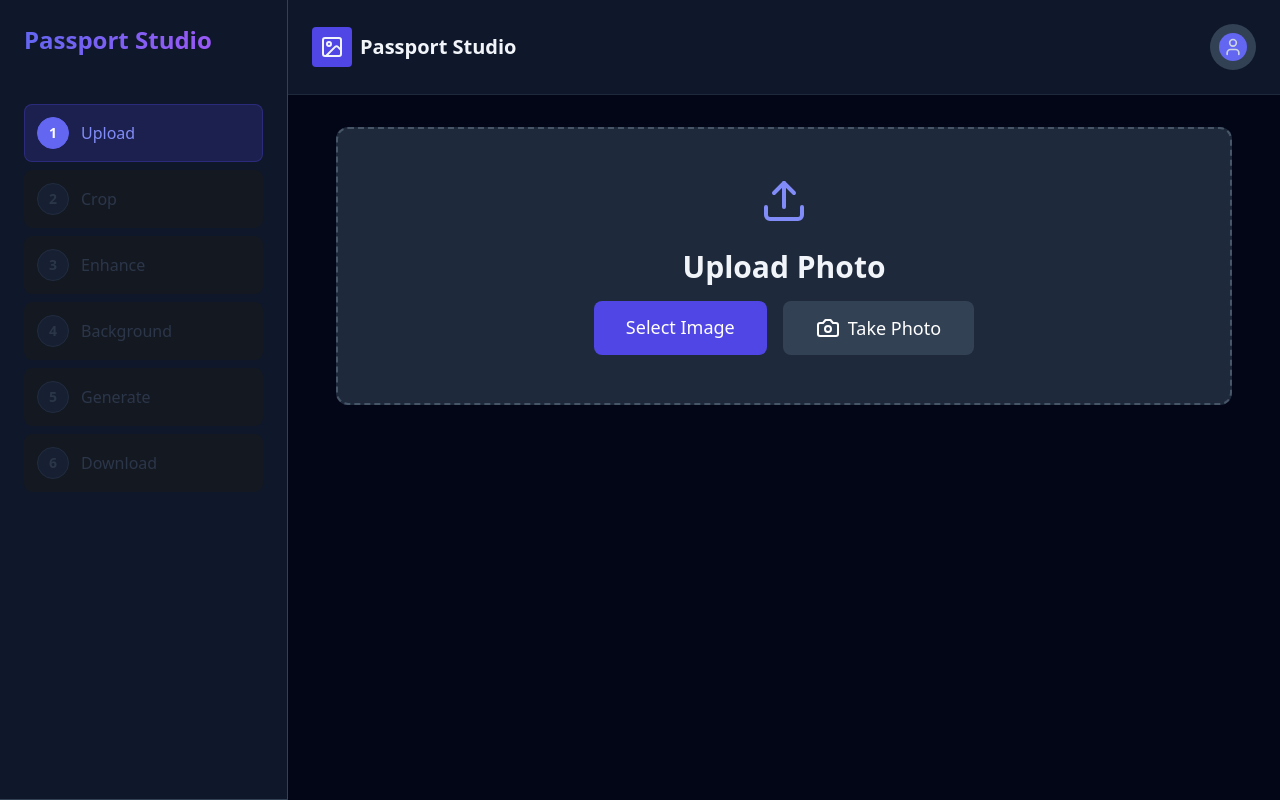
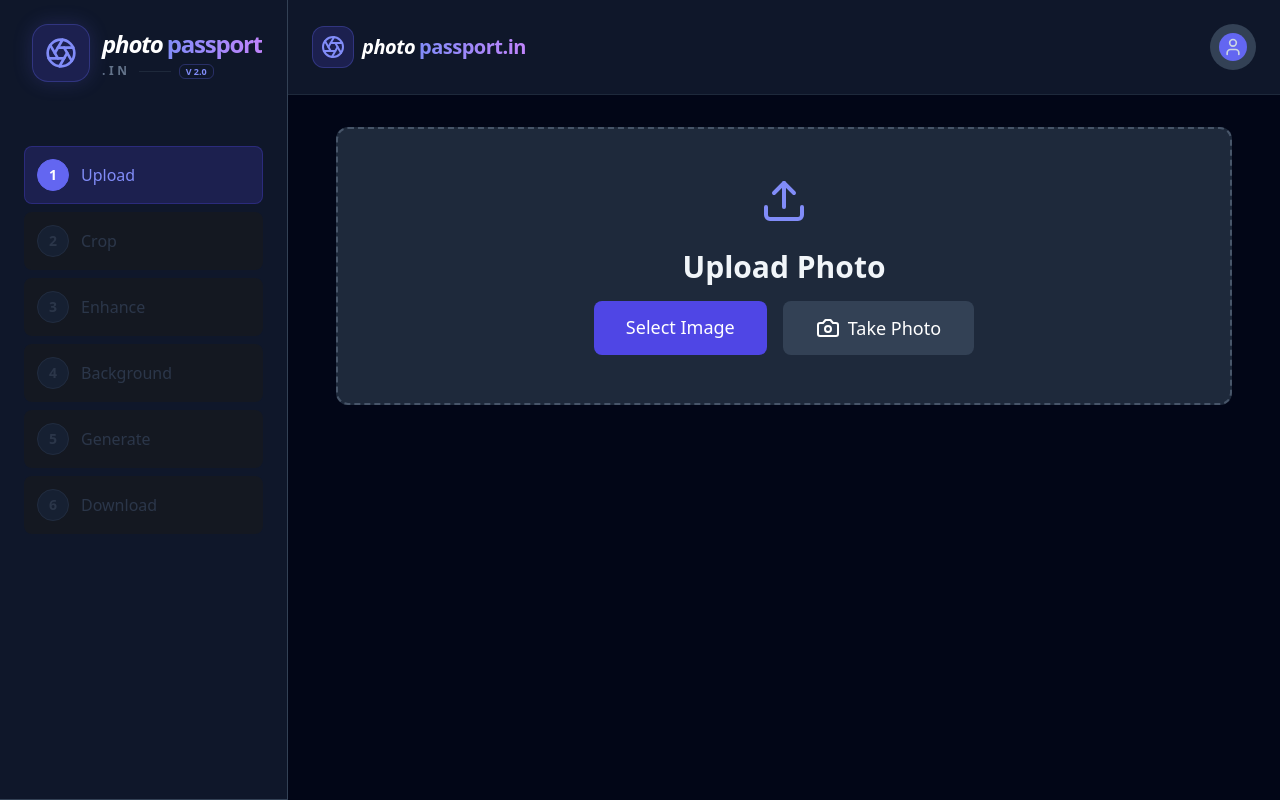
Before and after one commit to SandeepSuper/passport-photo-studio, a React (Vite) app: page / in a window 1280 px wide. Built offline with nearby package versions, Linux system fonts and the light colour scheme.

Commit message:
Updated chages

```diff
--- a/src/App.jsx
+++ b/src/App.jsx
@@ -1,7 +1,7 @@
 import React, { useState, useCallback, useRef, useEffect } from 'react';
 import Cropper from 'react-easy-crop';
 import { removeBackground, preload } from '@imgly/background-removal';
-import { Upload, Scissors, Wand2, Image as ImageIcon, Printer, Grid, RefreshCw, Check, CreditCard, User, LogOut, Camera, Loader2, Share2, Download } from 'lucide-react';
+import { Upload, Scissors, Wand2, Image as ImageIcon, Printer, Grid, RefreshCw, Check, CreditCard, User, LogOut, Camera, Loader2, Share2, Download, Aperture } from 'lucide-react';
 import getCroppedImg from './canvasUtils';
 import './index.css';
 
@@ -641,11 +641,19 @@ function App() {
         <div className="flex flex-col md:flex-row h-screen overflow-hidden text-slate-100 font-sans bg-slate-950">
             {/* Mobile Header */}
             <header className="flex md:hidden justify-between items-center p-4 border-b border-slate-800 bg-slate-900 flex-shrink-0 relative z-20">
-                <div className="flex items-center gap-2">
-                    <div className="bg-indigo-600 p-2 rounded">
-                        <ImageIcon size={24} />
+                <div className="flex items-center gap-2 group cursor-pointer" aria-label="photopassport.in home">
+                    <div className="relative">
+                        <div className="bg-indigo-600/20 p-2 rounded-xl border border-indigo-500/30 group-hover:border-indigo-500/60 transition-colors shadow-[0_0_15px_rgba(99,102,241,0.2)]">
+                            <Aperture className="text-indigo-400 group-hover:rotate-180 transition-transform duration-700" size={24} />
+                        </div>
                     </div>
-                    <span className="text-xl font-bold">Passport Studio</span>
+                    <div className="flex flex-col leading-none">
+                        <div className="flex items-center gap-1">
+                            <span className="text-xl font-black tracking-tight text-white italic">photo</span>
+                            <span className="text-xl font-bold tracking-tight bg-clip-text text-transparent bg-gradient-to-r from-indigo-400 to-purple-400">passport.in</span>
+                        </div>
+                        <span className="text-[10px] uppercase tracking-[0.2em] text-slate-500 font-bold ml-0.5">Premium Studio</span>
+                    </div>
                 </div>
                 {/* Mobile User Menu Trigger */}
                 <div className="relative">
@@ -679,8 +687,23 @@ function App() {
 
             {/* Sidebar */}
             <aside className="w-full md:w-72 bg-slate-900 border-b md:border-r border-slate-800 md:border-slate-700 p-4 md:p-6 flex-shrink-0 flex flex-row md:flex-col gap-4 overflow-x-auto md:overflow-visible no-scrollbar">
-                <div className="text-xl md:text-2xl font-bold bg-clip-text text-transparent bg-gradient-to-r from-indigo-500 to-purple-500 mb-0 md:mb-8 whitespace-nowrap hidden md:block" aria-label="Passport Studio navigation">
-                    Passport Studio
+                <div className="mb-0 md:mb-12 hidden md:flex items-center gap-3 px-2 group cursor-pointer" aria-label="photopassport.in home">
+                    <div className="relative">
+                        <div className="bg-indigo-600/20 p-3 rounded-2xl border border-indigo-500/30 group-hover:border-indigo-500/60 transition-colors shadow-[0_0_20px_rgba(99,102,241,0.2)]">
+                            <Aperture className="text-indigo-400 group-hover:rotate-180 transition-transform duration-1000" size={32} />
+                        </div>
+                    </div>
+                    <div className="flex flex-col leading-none">
+                        <div className="flex items-center gap-1">
+                            <span className="text-2xl font-black tracking-tighter text-white italic">photo</span>
+                            <span className="text-2xl font-bold tracking-tighter bg-clip-text text-transparent bg-gradient-to-r from-indigo-400 to-purple-400">passport</span>
+                        </div>
+                        <div className="flex items-center gap-2 mt-1">
+                            <span className="text-[12px] uppercase tracking-[0.3em] text-slate-500 font-black">.in</span>
+                            <span className="h-px w-8 bg-slate-800"></span>
+                            <span className="text-[9px] px-1.5 py-0.5 border border-indigo-500/30 text-indigo-400 rounded-md font-bold">V 2.0</span>
+                        </div>
+                    </div>
                 </div>
 
                 <div className="flex flex-row md:flex-col gap-2 min-w-max md:min-w-0">
@@ -711,11 +734,16 @@ function App() {
             <div className="flex-1 flex flex-col h-screen overflow-hidden">
                 {/* Header (Desktop) */}
                 <header className="hidden md:flex justify-between items-center p-4 md:p-6 border-b border-slate-800 bg-slate-900 flex-shrink-0 relative">
-                    <div className="flex items-center gap-2">
-                        <div className="bg-indigo-600 p-2 rounded">
-                            <ImageIcon size={24} />
+                    <div className="flex items-center gap-2 group cursor-pointer" aria-label="photopassport.in home">
+                        <div className="bg-indigo-600/20 p-2 rounded-xl border border-indigo-500/30 group-hover:border-indigo-500/60 transition-colors">
+                            <Aperture className="text-indigo-400 group-hover:rotate-180 transition-transform duration-700" size={24} />
                         </div>
-                        <span className="text-xl font-bold">Passport Studio</span>
+                        <div className="flex flex-col leading-none">
+                            <div className="flex items-center gap-1">
+                                <span className="text-xl font-black tracking-tight text-white italic">photo</span>
+                                <span className="text-xl font-bold tracking-tight bg-clip-text text-transparent bg-gradient-to-r from-indigo-400 to-purple-400">passport.in</span>
+                            </div>
+                        </div>
                     </div>
 
                     {/* User Menu Trigger */}
```
Also changed, not shown: public/logo.png (added).
